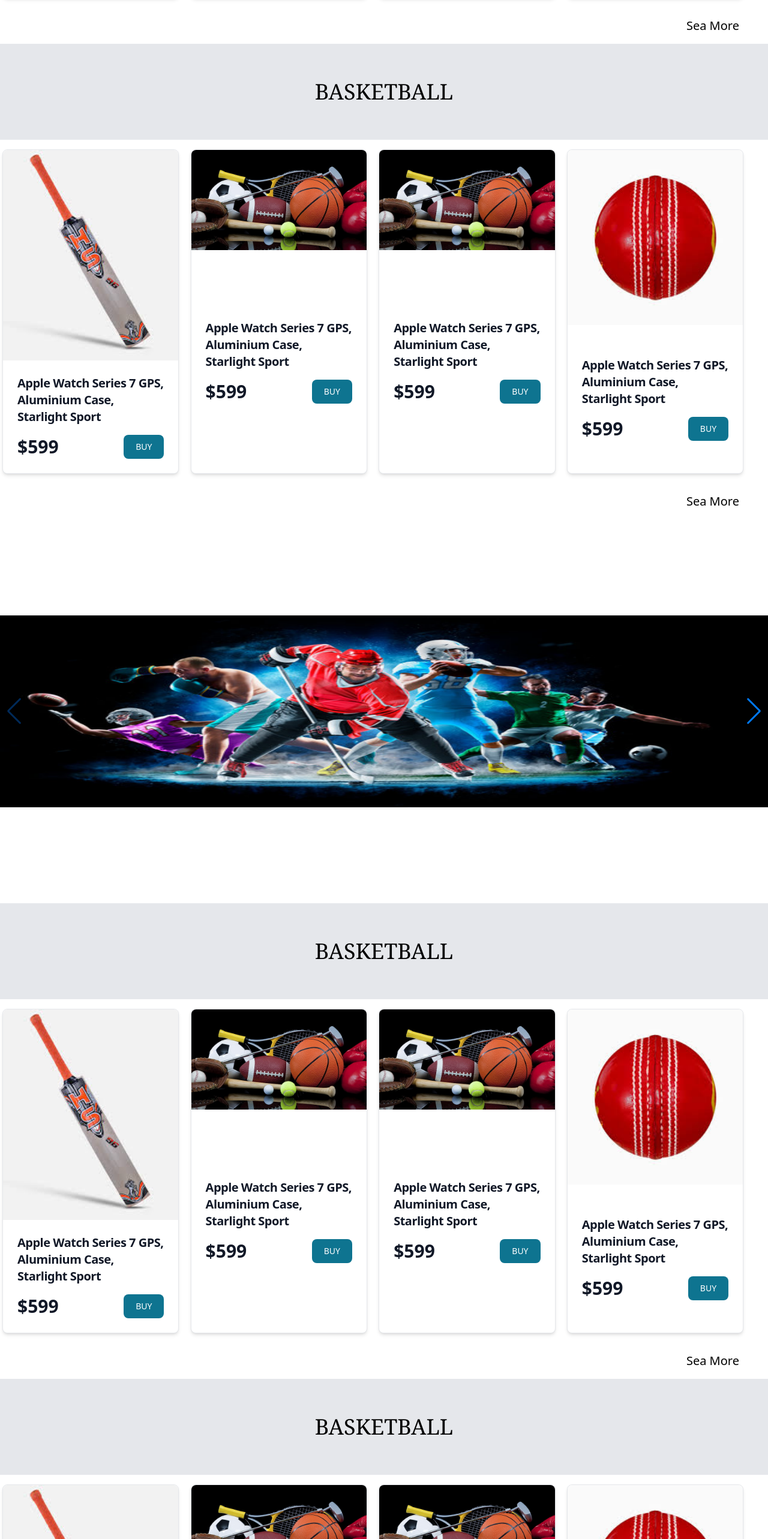
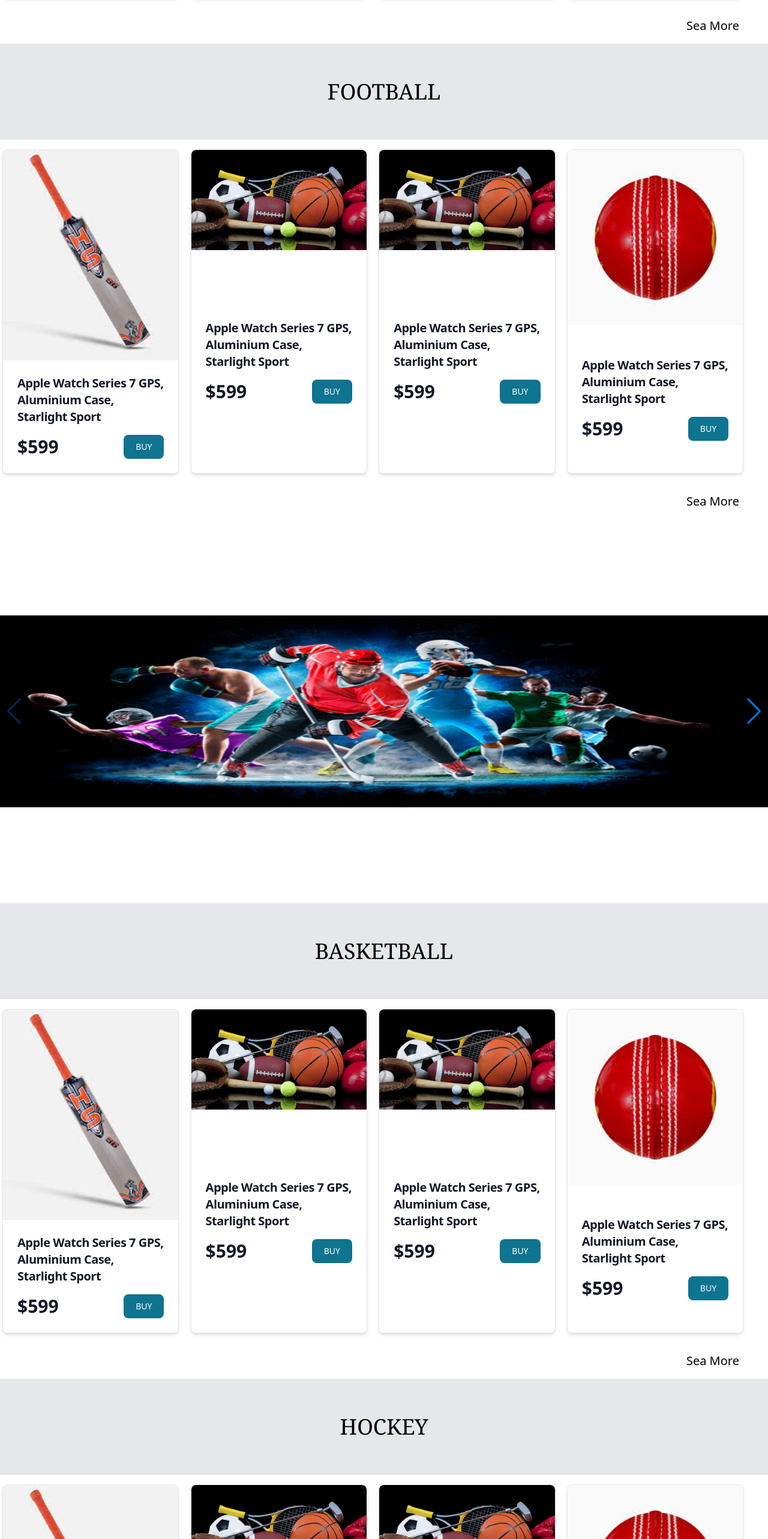
Before and after one commit to Farzainghouri/SportHub-React, a React (Vite) app: page / in a window 1280 px wide. Shown: the part 2200-4766 px from the top of the page at 60% size. Built offline with nearby package versions, Linux system fonts and the light colour scheme.

Commit message:
MINI CHANGE

```diff
--- a/src/CompunentIndex/FootBall.jsx
+++ b/src/CompunentIndex/FootBall.jsx
@@ -28,7 +28,7 @@
       <div className="">
       <div className="flex justify-center items-center h-40  bg-gray-200 font-serif">
    <h1 className=" text-4xl  ">
-       BASKETBALL
+       FOOTBALL
    </h1>
 </div>
 
--- a/src/CompunentIndex/Hockey.jsx
+++ b/src/CompunentIndex/Hockey.jsx
@@ -28,7 +28,7 @@
       <div className="">
       <div className="flex justify-center items-center h-40  bg-gray-200 font-serif">
    <h1 className=" text-4xl  ">
-       BASKETBALL
+       HOCKEY
    </h1>
 </div>
 
--- a/src/CompunentIndex/Tennis.jsx
+++ b/src/CompunentIndex/Tennis.jsx
@@ -28,7 +28,7 @@
       <div className="">
       <div className="flex justify-center items-center h-40  bg-gray-200 font-serif">
    <h1 className=" text-4xl  ">
-       BASKETBALL
+       TENNIS
    </h1>
 </div>
 
--- a/src/Firebase/Firebase.jsx
+++ b/src/Firebase/Firebase.jsx
@@ -5,7 +5,13 @@
 // TODO: Replace the following with your app's Firebase project configuration
 // See: https://support.google.com/firebase/answer/7015592
 const firebaseConfig = {
-    // useApi
+    apiKey: "AIzaSyBDEQhBI4NnEICxrrboHNDo7o5JQewBKtM",
+    authDomain: "sport-hub-36c15.firebaseapp.com",
+    projectId: "sport-hub-36c15",
+    storageBucket: "sport-hub-36c15.appspot.com",
+    messagingSenderId: "979690208371",
+    appId: "1:979690208371:web:38d2468a9cfa2b86bebe06",
+    measurementId: "G-GWQ7BBG0K3"
 };
 
 const app = initializeApp(firebaseConfig);
```
